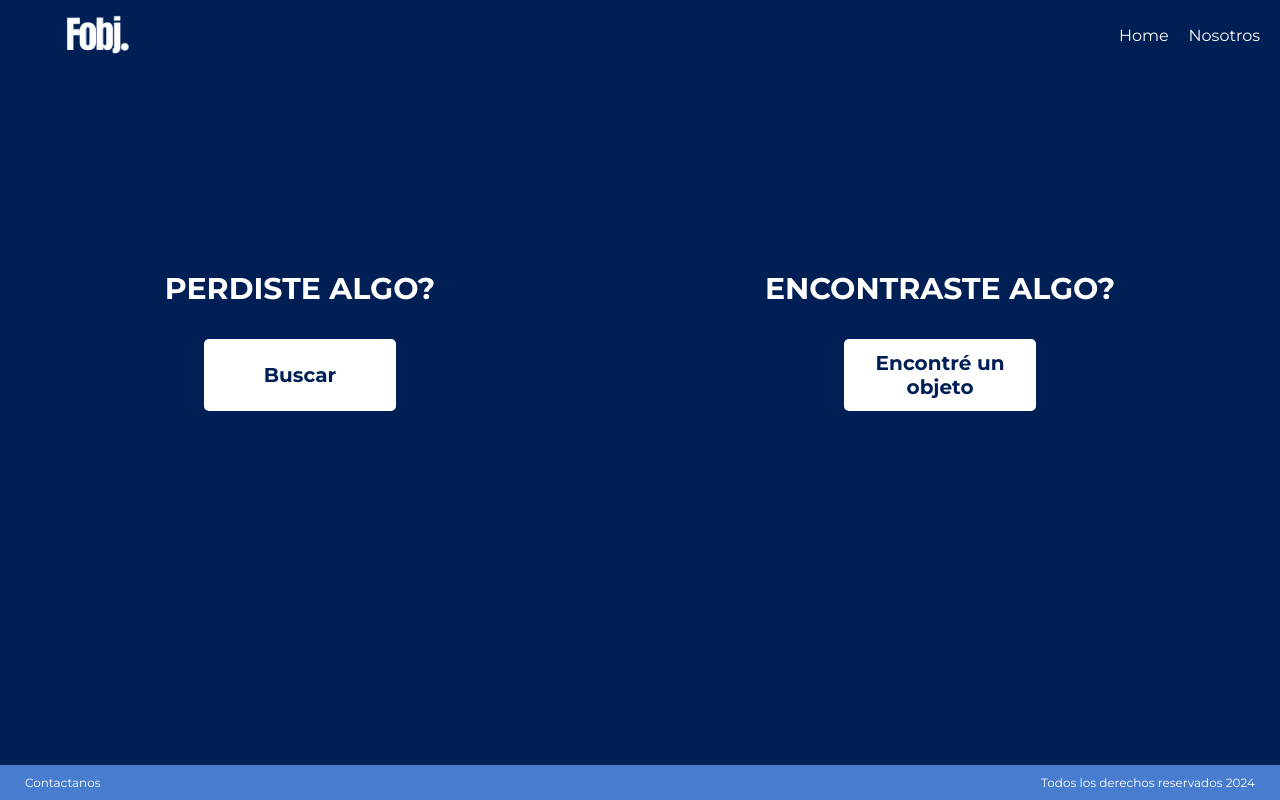
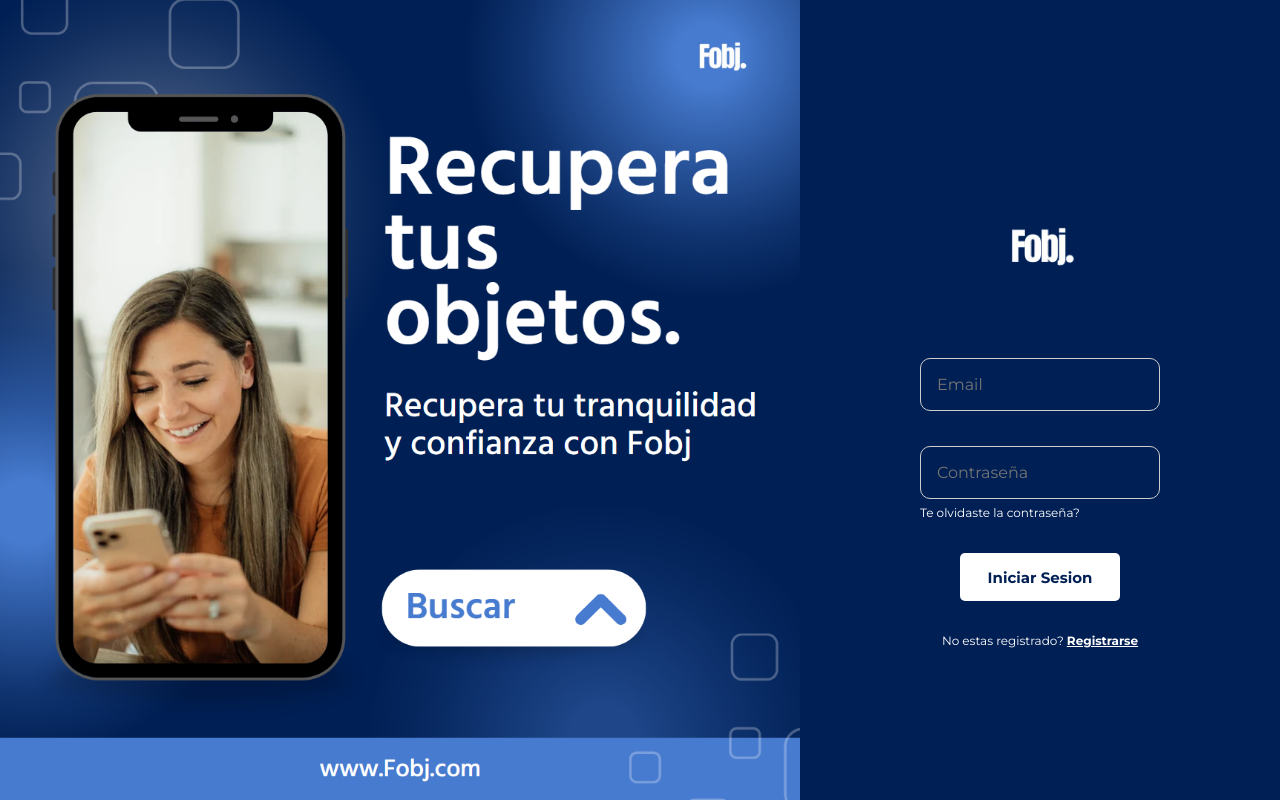
Before and after one commit to jonyeze/FoundApp, a React (Create React App) app: page / in a window 1280 px wide. Built offline with nearby package versions, Linux system fonts and the light colour scheme.

Commit message:
Feat: Login Page

```diff
--- a/src/App.css
+++ b/src/App.css
@@ -8,5 +8,7 @@
   font-family: "Montserrat", sans-serif;
 }
 
+
+
 /*Colors
 celeste: #1282A2*/
--- a/src/App.tsx
+++ b/src/App.tsx
@@ -1,19 +1,34 @@
-import { BrowserRouter, Routes, Route } from "react-router-dom";
-import './App.css';
+import React from "react";
+import { BrowserRouter, Routes, Route, useLocation } from "react-router-dom";
+import "./App.css";
 import Nav from "./Components/Nav/Nav";
-import Home from './Pages/Home/Home';
-import About from './Pages/About/About';
-import Search from './Pages/Search/Search';
+import Home from "./Pages/Home/Home";
+import About from "./Pages/About/About";
+import Search from "./Pages/Search/Search";
+import Login from "./Pages/Login/Login";
+
+const Main: React.FC = () => {
+  const location = useLocation();
+
+  const isRootPath = location.pathname === '/';
+
+  return (
+    <div>
+      {!isRootPath && <Nav />}
+      <Routes>
+        <Route path="/" element={<Login />} />
+        <Route path="/home" element={<Home />} />
+        <Route path="/about" element={<About />} />
+        <Route path="/search" element={<Search />} />
+      </Routes>
+    </div>
+  );
+};
 
 const App: React.FC = () => {
   return (
     <BrowserRouter>
-      <Nav/>
-      <Routes>
-        <Route path="/" element={<Home />} />
-        <Route path="/About" element={<About />} />
-        <Route path="/search" element={<Search />} />
-      </Routes>
+      <Main />
     </BrowserRouter>
   );
 };
--- /dev/null
+++ b/src/Pages/Login/Login.css
@@ -0,0 +1,58 @@
+.login-container {
+  display: grid;
+  grid-template-columns: auto 1fr;
+  height: 100vh;
+  overflow: hidden;
+}
+
+img {
+  height: 100vh;
+  object-fit: cover;
+}
+
+.login-form {
+  display: flex;
+  justify-content: center;
+  align-items: center;
+  width: 100%;
+}
+
+.input-container {
+  width: 50%;
+  display: flex;
+  flex-direction: column;
+  align-items: center;
+}
+
+.logo {
+  height: 100%;
+}
+
+button {
+  background-color: #ffff;
+  color: #001f54;
+  width: 10rem;
+  height: 3rem;
+  border: none;
+  border-radius: 5px;
+  font-size: 15px;
+  font-weight: bold;
+  cursor: pointer;
+  transition: transform 0.3s ease;
+}
+
+.forget-password {
+  font-size: 12px;
+  color: #ffff;
+  cursor: pointer;
+}
+
+.register {
+    font-size: 12px;
+    color: #ffff;
+  }
+
+  b {
+    cursor: pointer;
+    text-decoration: underline;
+  }
--- /dev/null
+++ b/src/Pages/Login/Login.tsx
@@ -0,0 +1,63 @@
+import React, { useState } from "react";
+import "./Login.css";
+import DefaultInput from "../../Components/DefaultInput/DefaultInput";
+import backImage from "../../Assets/Img/Found&Objects.png";
+import logoImage from "../../Assets/Img/Fobj.png";
+import { useNavigate } from "react-router-dom";
+
+const Login: React.FC = () => {
+  const [email, setEmail] = useState("");
+    const [password, setPassword] = useState("");
+    const navigator = useNavigate();
+
+
+  const handleEmail = (event: React.ChangeEvent<HTMLInputElement>) => {
+    setEmail(event.target.value);
+  };
+
+  const handleRedirectHome = () => {
+    navigator("/home");
+  };
+
+  const handlePassword = (event: React.ChangeEvent<HTMLInputElement>) => {
+    setPassword(event.target.value);
+  };
+
+  return (
+    <div className="login-container">
+      <div>
+        <img alt="" src={backImage} />
+      </div>
+      <div className="login-form">
+        <div className="input-container">
+          <div>
+            <img alt="" className="logo" src={logoImage} />
+          </div>
+          <DefaultInput
+            inputValue={email}
+            handleChange={handleEmail}
+            placeholder={"Email"}
+            inputType={"text"}
+          />
+          <div>
+            <DefaultInput
+              inputValue={password}
+              handleChange={handlePassword}
+              placeholder={"Contraseña"}
+              inputType={"password"}
+            />
+
+            <span className="forget-password">Te olvidaste la contraseña?</span>
+          </div>
+
+          <button className="button" onClick={handleRedirectHome}>Iniciar Sesion</button>
+          <span className="register">
+            No estas registrado? <b>Registrarse</b>
+          </span>
+        </div>
+      </div>
+    </div>
+  );
+};
+
+export default Login;
--- a/src/Pages/Search/Dni/DniOption.tsx
+++ b/src/Pages/Search/Dni/DniOption.tsx
@@ -4,9 +4,9 @@
 
 interface DniOptionProps {
   inputValue: string;
-  nameValue: string; // Agrega el valor del nombre
+  nameValue: string;
   handleChange: (event: React.ChangeEvent<HTMLInputElement>) => void;
-  handleNameChange: (event: React.ChangeEvent<HTMLInputElement>) => void; // Agrega la función de manejo del cambio del nombre
+  handleNameChange: (event: React.ChangeEvent<HTMLInputElement>) => void;
 }
 
 const DniOption: React.FC<DniOptionProps> = ({
--- a/src/components/DefaultInput/DefaultInput.tsx
+++ b/src/components/DefaultInput/DefaultInput.tsx
@@ -18,6 +18,8 @@
         } else if (inputType === 'number') {
           newValue = event.target.value.replace(/\D/g, "");
           newValue = newValue.slice(0, 10);
+        } else if (inputType === 'password') {
+          newValue = event.target.value;
         }
 
         handleChange({
--- a/src/components/DefaultInput/index.css
+++ b/src/components/DefaultInput/index.css
@@ -2,8 +2,10 @@
   border-radius: 10px;
   padding: 1rem;
   border: 1px solid #ccc;
-  width: 25%; /* Toman todo el ancho del contenedor */
+  width: 100%;
   box-sizing: border-box;
   outline: none;
   color: #ffff;
+  font-size: 16px;
+  margin-bottom: 3px;
 }
--- a/src/components/DefaultInput/types.ts
+++ b/src/components/DefaultInput/types.ts
@@ -3,4 +3,5 @@
     handleChange: (event: React.ChangeEvent<HTMLInputElement>) => void;
     placeholder: string;
     idName?: string;
-    inputType: "text" | "number";}
+  inputType: "text" | "number" | "password";
+}
--- a/src/components/Nav/Nav.tsx
+++ b/src/components/Nav/Nav.tsx
@@ -17,7 +17,7 @@
   };
 
   const handleRedirectHome = () => {
-    navigator("/");
+    navigator("/home");
   };
 
   useEffect(() => {
@@ -43,9 +43,6 @@
         onClick={handleRedirectHome}
       />
       <div className={`menu ${showMenu ? "active" : ""}`}>
-        <a href="/" onClick={closeMenu} className="nav-link">
-          Home
-        </a>
         <a href="/About" onClick={closeMenu} className="nav-link">
           Nosotros
         </a>
```
